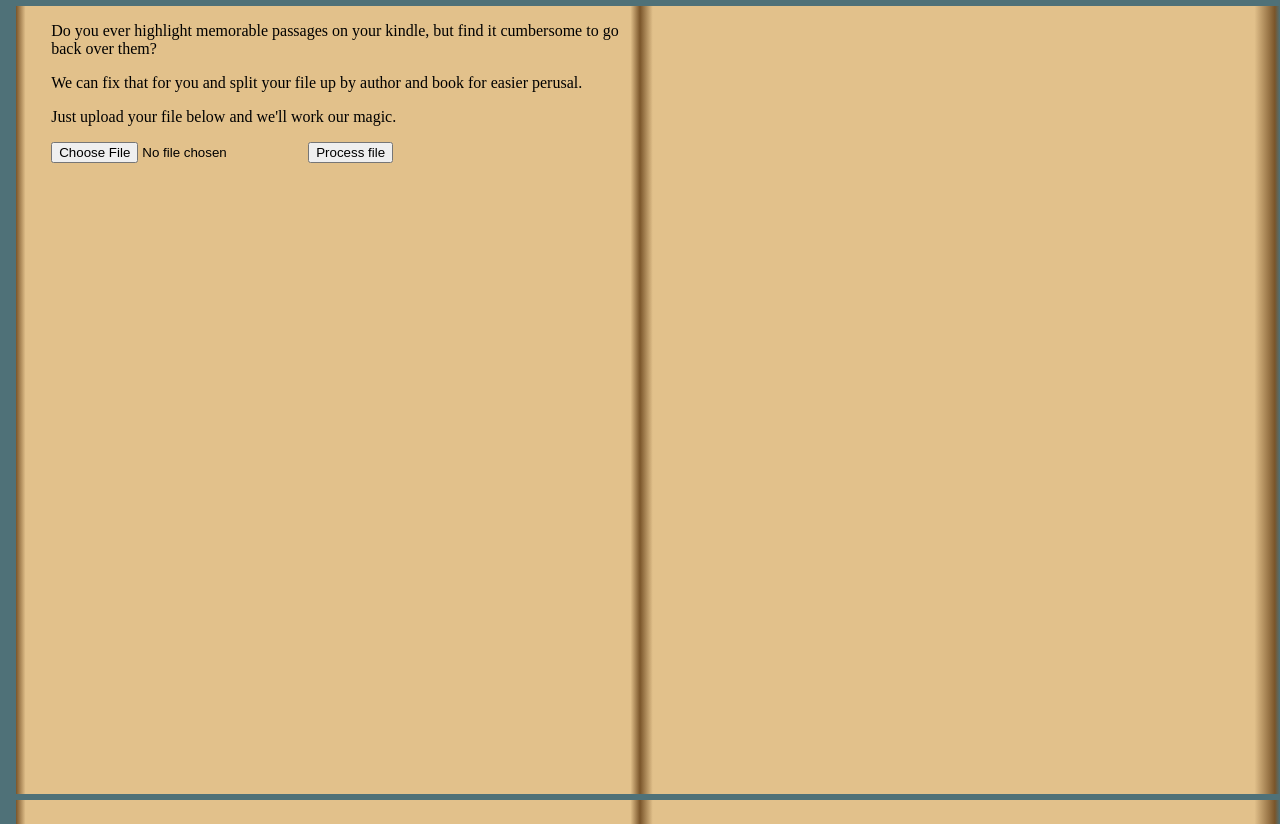
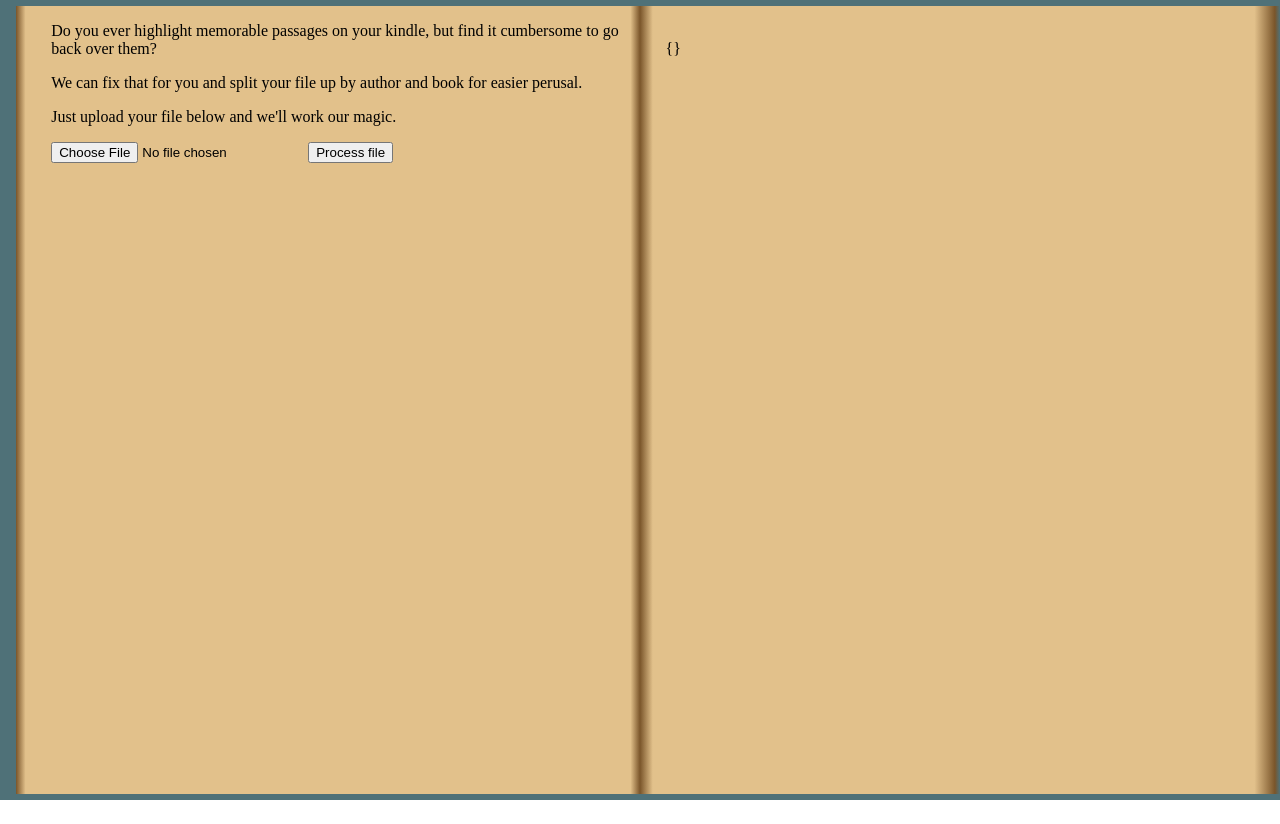
Before and after one commit to ChemiKyle/authorNotes, a plain HTML site: page web/index.html in a window 1280 px wide. Both pictures are taken after a click on the button "Process file". After the commit the page ends 800 px from the top, so only its background shows below. Drawn offline with nearby package versions, Linux system fonts and the light colour scheme; a web font is replaced by a local one.

Commit message:
First fully working version!

```diff
--- a/web/app.js
+++ b/web/app.js
@@ -82,7 +82,7 @@ var main = function () {
 		var $content = $('#author-content p');
 
 		$content.fadeOut('fast', function () {
-		$content.empty().append('<pre id="author-content">'+dictString.replace('\\r', '').replace('{', '').replace('}', '')+'</pre>').delay(500).fadeIn(500);
+		$content.empty().append('<pre id="author-content">'+dictString+'</pre>').delay(500).fadeIn(500);
 		});
 	});
 
--- a/web/style.css
+++ b/web/style.css
@@ -101,10 +101,15 @@ body{
 	overflow: auto;
 }
 
-#author-content {
+div#author-content {
 	padding: 3% 0 0 0;
-	height: 50em;
+	height: 75vh;
 	overflow: auto;
+}
+
+pre#author-content{
+	white-space: pre-wrap;
+	font-family: inherit;
 }
 
 input span:hover {
```
